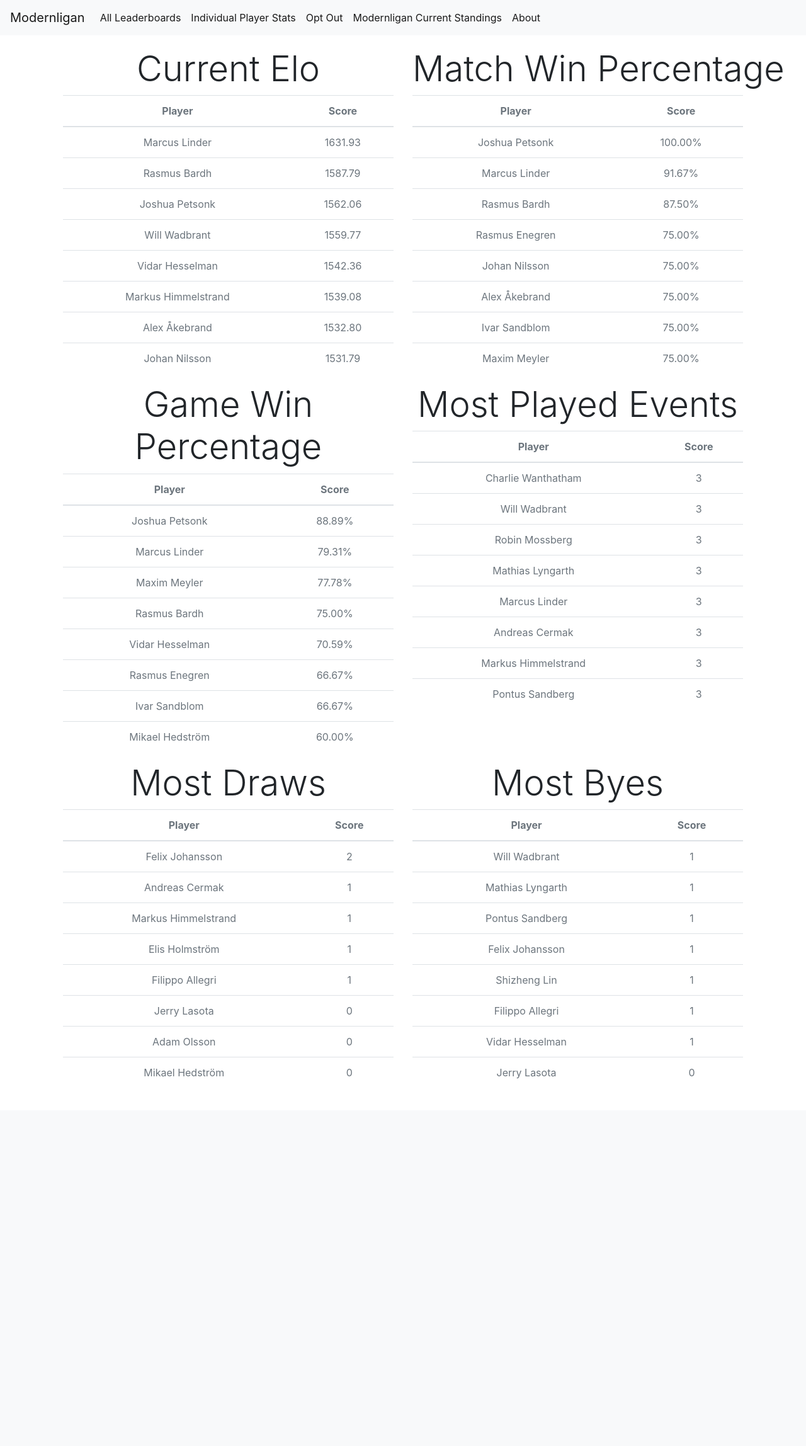
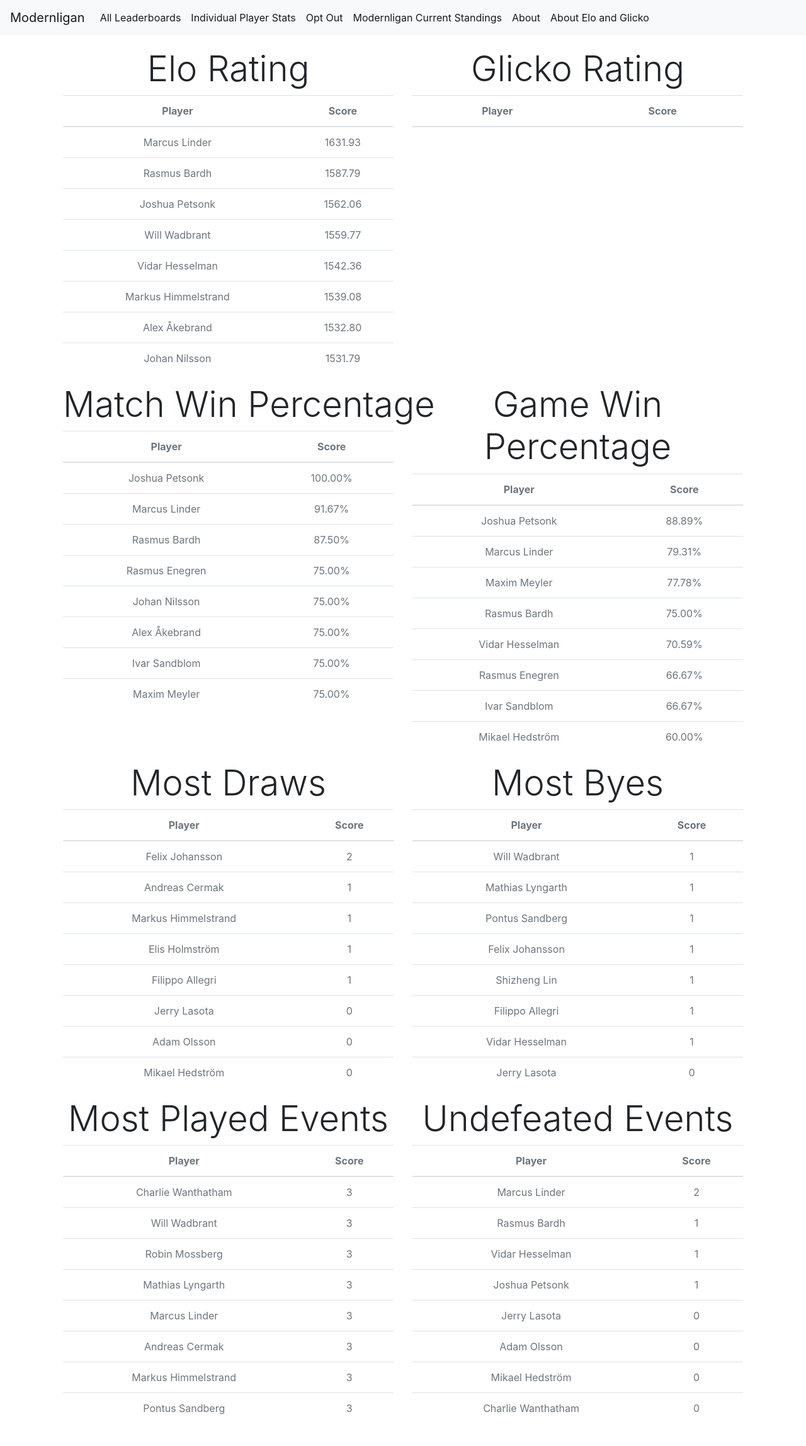
Before and after one commit to oboyone/Modernligan, a Flask app: page /leaderboards in a window 1280 px wide. Shown: the whole page at 63% size. Before the commit the page ends 1713 px from the top, so only its background shows below. Run offline with Flask 3, Linux system fonts and the light colour scheme; lists and menus that the app fills with data are empty; some libraries are stand-ins or nearby versions.

Commit message:
Updated Templates

```diff
--- a/templates/base.html
+++ b/templates/base.html
@@ -33,6 +33,9 @@
                 <li class="nav-item active">
                   <a class="nav-link" href="{{ url_for('about')}}">About</a>
                 </li>
+                <li class="nav-item active">
+                  <a class="nav-link" href="{{ url_for('glicko_elo_about')}}">About Elo and Glicko</a>
+                </li>
             </ul>
         </div>
     </nav>
--- a/templates/index.html
+++ b/templates/index.html
@@ -1,9 +1,9 @@
 {% extends 'base.html' %}
 
 {% block content %}
-    <h1 class="display-4" style="padding-top: 10px; padding-bottom: 10px">{% block title %} Welcome to Modernligan Stats {% endblock %}</h1>
-    <p class="lead" style="padding-top: 10px; padding-bottom: 10px; width: 80%">This page collects and displays the data from Modernligan in Stockholm that is played at Alphaspel in Örnsberg every Monday at 18:00.</p>
-    <p class="lead" style="padding-top: 10px; padding-bottom: 10px; width: 80%">Modernligan is currently on it's 24th season and has been played in Stockholm for over 10 years with the help of a number of dedicated people.</p>
+    <h1 class="display-4" style="padding-top: 10px; padding-bottom: 10px">{% block title %} Welcome to Modernligan! {% endblock %}</h1>
+    <p class="lead" style="padding-top: 10px; padding-bottom: 10px; width: 80%">This page collects and displays data from the MTG Modern league in Stockholm that is played at Alphaspel in Örnsberg every Monday at 18:00.</p>
+    <p class="lead" style="padding-top: 10px; padding-bottom: 10px; width: 80%">Modernligan is currently on it's 24th season and has been played for over 10 years with the help of a number of dedicated people.</p>
 
     <p class="lead" style="padding-top: 10px; padding-bottom: 10px; width: 80%">It is currently being run by Petter Sten and Marcus Linder</p>
 {% endblock %}
--- a/templates/leaderboards.html
+++ b/templates/leaderboards.html
@@ -6,7 +6,7 @@
 <div class="container" style="padding-top: 20px; padding-bottom: 20px">
     <div class="row">
         <div class="col-md-6">
-            <h5 class="text-center display-4">Current Elo</h5>
+            <h5 class="text-center display-4">Elo Rating</h5>
             <table class="table">
                 <thead>
                     <tr>
@@ -26,6 +26,32 @@
                 </tbody>
             </table>
         </div>
+
+        <div class="col-md-6">
+            <h5 class="text-center display-4 text-nowrap">Glicko Rating </h5>
+            <table class="table">
+                <thead>
+                    <tr>
+                        <th class="text-center text-muted">Player</th>
+                        <th class="text-center text-muted">Score</th>
+                    </tr>
+                </thead>
+                <tbody>
+                    {% for player in leaderboard_data['Glicko Rating Leaderboard'] %}
+                        {% for name, score in player.items() %}
+                            <tr>
+                                <td class="text-center text-muted">{{ name }}</td>
+                                <td class="text-center text-muted">{{'%0.2f' % score|float}}</td>
+                            </tr>
+                        {% endfor %}
+                    {% endfor %}
+                </tbody>
+            </table>
+        </div>
+
+    </div>
+
+    <div class="row">
 
         <div class="col-md-6">
             <h5 class="text-center display-4 text-nowrap">Match Win Percentage</h5>
@@ -49,10 +75,6 @@
             </table>
         </div>
 
-    </div>
-
-    <div class="row">
-
         <div class="col-md-6">
             <h5 class="text-center display-4">Game Win Percentage</h5>
             <table class="table">
@@ -75,27 +97,6 @@
             </table>
         </div>
 
-        <div class="col-md-6">
-            <h5 class="text-center display-4">Most Played Events</h5>
-            <table class="table">
-                <thead>
-                    <tr>
-                        <th class="text-center text-muted">Player</th>
-                        <th class="text-center text-muted">Score</th>
-                    </tr>
-                </thead>
-                <tbody>
-                    {% for player in leaderboard_data['Most Played Events Leaderboard'] %}
-                        {% for name, score in player.items() %}
-                            <tr>
-                                <td class="text-center text-muted">{{ name }}</td>
-                                <td class="text-center text-muted">{{ score }}</td>
-                            </tr>
-                        {% endfor %}
-                    {% endfor %}
-                </tbody>
-            </table>
-        </div>
     </div>
 
     <div class="row">
@@ -142,6 +143,50 @@
             </table>
         </div>
     </div>
+    <div class="row">
+    <div class="col-md-6">
+        <h5 class="text-center display-4">Most Played Events</h5>
+        <table class="table">
+            <thead>
+                <tr>
+                    <th class="text-center text-muted">Player</th>
+                    <th class="text-center text-muted">Score</th>
+                </tr>
+            </thead>
+            <tbody>
+                {% for player in leaderboard_data['Most Played Events Leaderboard'] %}
+                    {% for name, score in player.items() %}
+                        <tr>
+                            <td class="text-center text-muted">{{ name }}</td>
+                            <td class="text-center text-muted">{{ score }}</td>
+                        </tr>
+                    {% endfor %}
+                {% endfor %}
+            </tbody>
+        </table>
+    </div>
+    <div class="col-md-6">
+        <h5 class="text-center display-4">Undefeated Events</h5>
+        <table class="table">
+            <thead>
+                <tr>
+                    <th class="text-center text-muted">Player</th>
+                    <th class="text-center text-muted">Score</th>
+                </tr>
+            </thead>
+            <tbody>
+                {% for player in leaderboard_data['Undefeated Leaderboard'] %}
+                    {% for name, score in player.items() %}
+                        <tr>
+                            <td class="text-center text-muted">{{ name }}</td>
+                            <td class="text-center text-muted">{{ score }}</td>
+                        </tr>
+                    {% endfor %}
+                {% endfor %}
+            </tbody>
+        </table>
+    </div>
+    </div>
     </div>
 </div>
 {% endblock %}
--- a/templates/player_info.html
+++ b/templates/player_info.html
@@ -12,6 +12,9 @@
                         <div class="row">
                             <div class="col-md-6">
                                 <h4 class="text-center text-muted">Elo Rating: {{ '%0.2f' % player_info.get('elo_rating') | float }}</h4 class="text-center text-muted">
+                                <h4 class="text-center text-muted">Glicko Rating: {{ '%0.2f' % player_info.get('glicko_rating').get('mu') | float }}</h4 class="text-center text-muted">
+                                <h4 class="text-center text-muted">Glicko Distribution: {{ '%0.2f' % player_info.get('glicko_rating').get('phi') | float }}</h4 class="text-center text-muted">
+                                <h4 class="text-center text-muted">Glicko Volatility: {{ '%0.2f' % player_info.get('glicko_rating').get('sigma') | float }}</h4 class="text-center text-muted">
                                 <h4 class="text-center text-muted">Amount of Draws: {{ player_info.get('draw_counter') }}</h4 class="text-center text-muted">
                                 <h4 class="text-center text-muted">Game Win Rate: {{ '%0.2f' % player_info.get('game_win_rate') | float }}%</h4 class="text-center text-muted">
                                 <h4 class="text-center text-muted">Match Win Rate: {{ '%0.2f' % player_info.get('match_win_rate') | float }}%</h4 class="text-center text-muted">
```
Also changed, not shown: templates/glicko_elo_about.html (added, +17 -0 lines), templates/about.html (line endings or trailing spaces), templates/modernligan_standings.html (line endings or trailing spaces), templates/opt_out.html (line endings or trailing spaces), templates/player_stats.html (line endings or trailing spaces).
